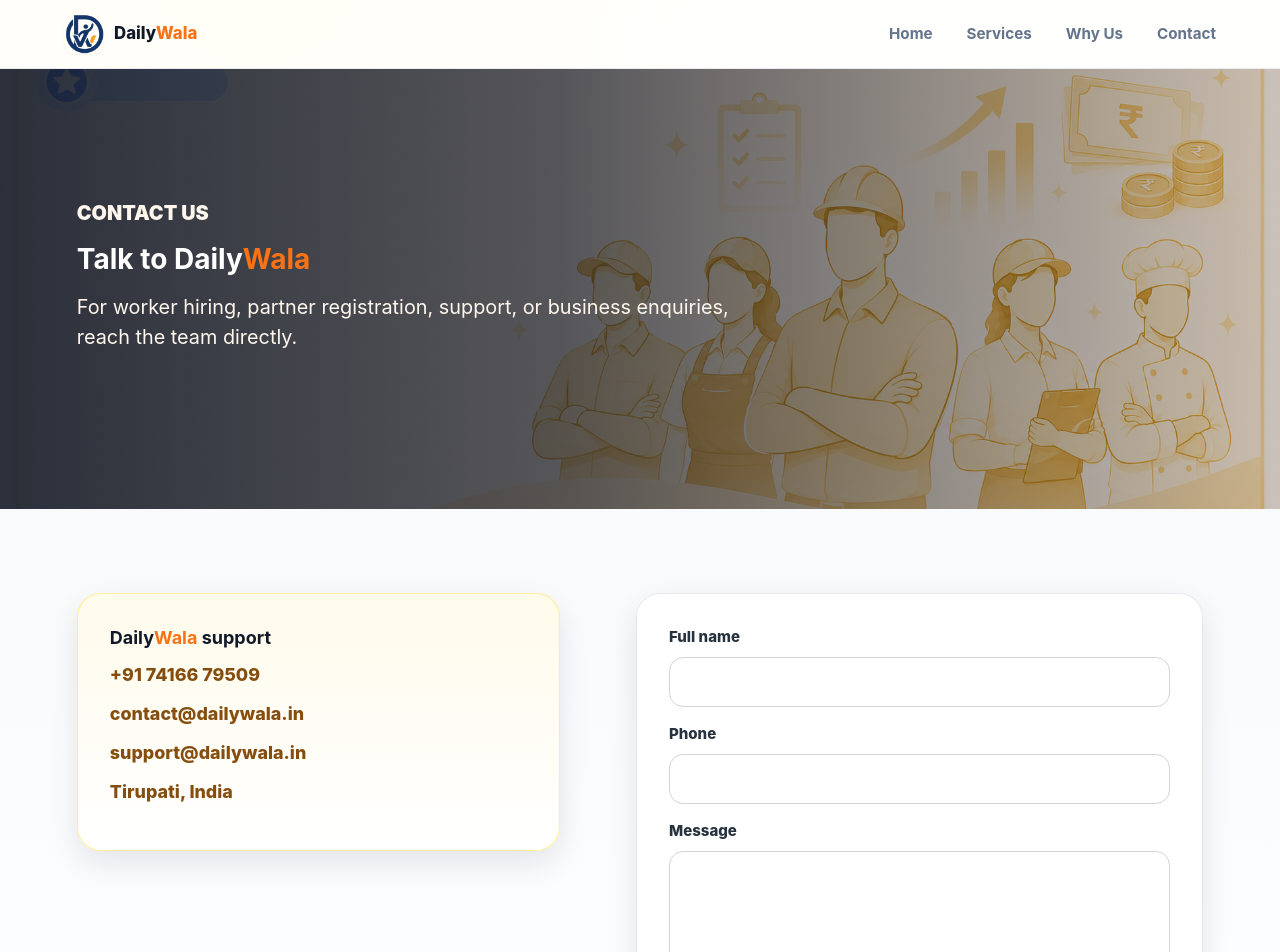
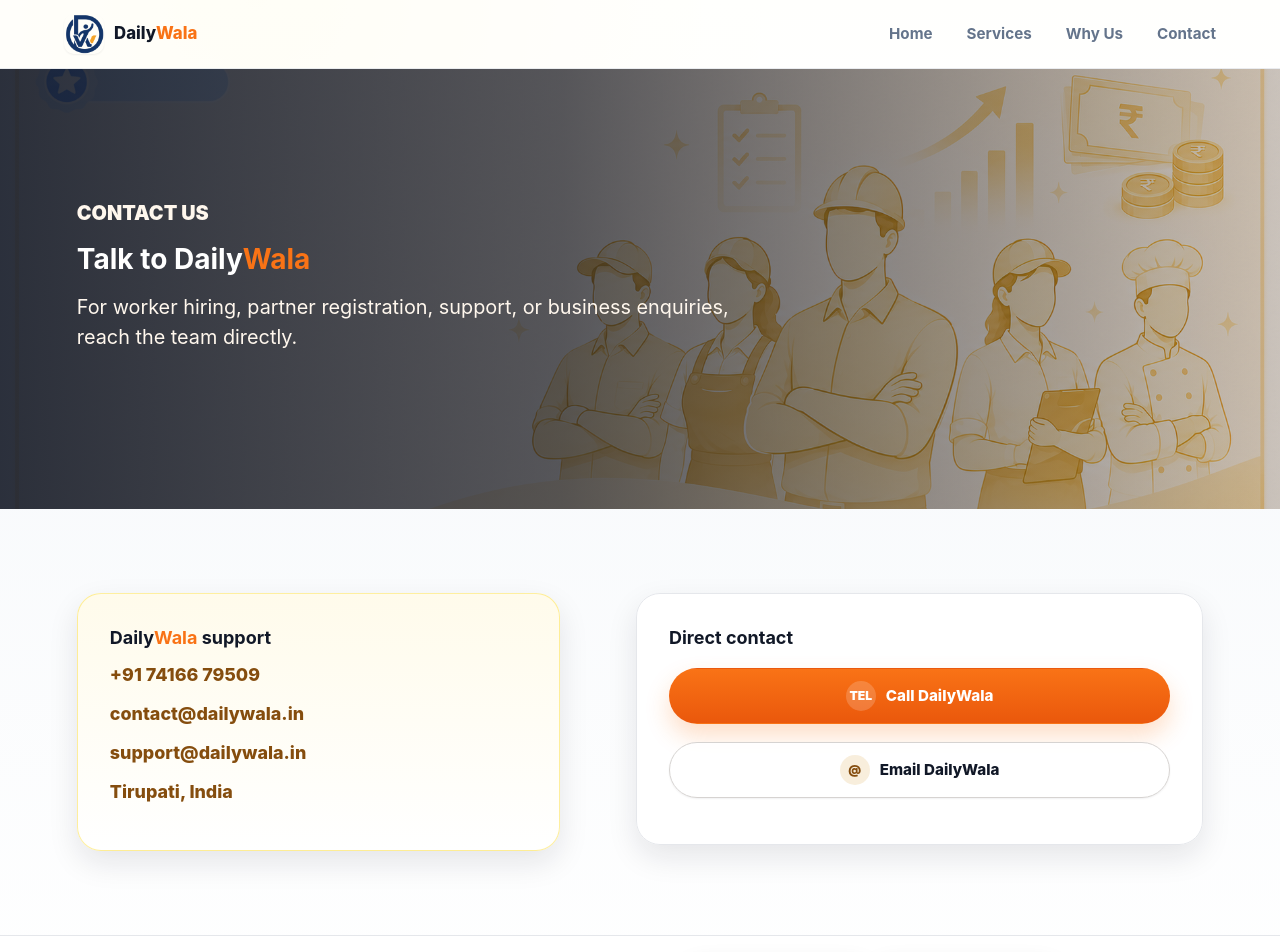
Before and after one commit to jnanamai052930/dailywala-seo-homepage, a Next.js app: page /contact in a window 1280 px wide. Shown: the top 952 px of the page. Built offline with nearby package versions, Linux system fonts and the light colour scheme.

Commit message:
Update contact actions and card styling

```diff
--- a/app/contact/page.tsx
+++ b/app/contact/page.tsx
@@ -9,6 +9,26 @@
 };
 
 export default function ContactPage() {
+  const emailSubject = 'DailyWala enquiry';
+  const emailBody = [
+    'Hello DailyWala team,',
+    '',
+    'Name:',
+    'Phone:',
+    'Email (optional):',
+    'Location:',
+    'Work or service needed:',
+    'Preferred date:',
+    '',
+    'Message:',
+  ].join('\n');
+  const encodedEmail = encodeURIComponent(siteConfig.email);
+  const encodedSubject = encodeURIComponent(emailSubject);
+  const encodedBody = encodeURIComponent(emailBody);
+  const mailAppHref = `mailto:${siteConfig.email}?subject=${encodedSubject}&body=${encodedBody}`;
+  const gmailHref = `https://mail.google.com/mail/?view=cm&fs=1&to=${encodedEmail}&su=${encodedSubject}&body=${encodedBody}`;
+  const outlookHref = `https://outlook.office.com/mail/deeplink/compose?to=${encodedEmail}&subject=${encodedSubject}&body=${encodedBody}`;
+
   const contactPage = {
     '@context': 'https://schema.org',
     '@type': 'ContactPage',
@@ -51,25 +71,28 @@
           <div className="contact-details">
             <h2><DailyWalaWordmark className="inline-wordmark" /> support</h2>
             <a href={siteConfig.phoneHref}>{siteConfig.phoneDisplay}</a>
-            <a href={`mailto:${siteConfig.email}`}>{siteConfig.email}</a>
+            <a href={mailAppHref}>{siteConfig.email}</a>
             <a href={`mailto:${siteConfig.supportEmail}`}>{siteConfig.supportEmail}</a>
             <p>{siteConfig.addressLocality}, India</p>
           </div>
-          <form className="contact-form" action={`mailto:${siteConfig.email}`} method="post" encType="text/plain">
-            <label>
-              Full name
-              <input name="name" autoComplete="name" required />
-            </label>
-            <label>
-              Phone
-              <input name="phone" autoComplete="tel" inputMode="tel" required />
-            </label>
-            <label>
-              Message
-              <textarea name="message" rows={5} />
-            </label>
-            <button type="submit">Send enquiry</button>
-          </form>
+          <div className="contact-action-panel">
+            <h2>Direct contact</h2>
+            <a className="primary-action contact-action-button" href={siteConfig.phoneHref}>
+              <span className="contact-action-icon" aria-hidden="true">tel</span>
+              Call DailyWala
+            </a>
+            <details className="email-options">
+              <summary className="secondary-action contact-action-button">
+                <span className="contact-action-icon" aria-hidden="true">@</span>
+                Email DailyWala
+              </summary>
+              <div className="email-choice-grid">
+                <a href={gmailHref} target="_blank" rel="noreferrer">Gmail</a>
+                <a href={outlookHref} target="_blank" rel="noreferrer">Outlook</a>
+                <a href={mailAppHref}>Mail app</a>
+              </div>
+            </details>
+          </div>
         </section>
       </main>
       <SiteFooter />
--- a/app/globals.css
+++ b/app/globals.css
@@ -421,6 +421,18 @@
   font-size: 1.06rem;
 }
 
+.home-audience-section {
+  grid-template-columns: minmax(220px, 0.62fr) minmax(0, 1.38fr);
+}
+
+.home-audience-copy {
+  max-width: 430px;
+}
+
+.home-audience-copy .eyebrow {
+  max-width: 330px;
+}
+
 .home-intro-heading {
   font-size: 18px;
   line-height: 1.45;
@@ -435,6 +447,7 @@
 
 .role-grid {
   grid-template-columns: repeat(3, minmax(0, 1fr));
+  gap: 20px;
 }
 
 .service-groups {
@@ -479,6 +492,21 @@
 .contractor-card,
 .worker-card {
   position: relative;
+}
+
+.customer-card {
+  border-color: rgba(249, 115, 22, 0.2);
+  background: linear-gradient(180deg, #fff7ed 0%, #fffdf7 100%);
+}
+
+.contractor-card {
+  border-color: rgba(39, 64, 139, 0.18);
+  background: linear-gradient(180deg, #eff6ff 0%, #f8fbff 100%);
+}
+
+.worker-card {
+  border-color: rgba(22, 163, 74, 0.18);
+  background: linear-gradient(180deg, #f0fdf4 0%, #fbfffc 100%);
 }
 
 .customer-card::before,
@@ -589,6 +617,21 @@
   background: linear-gradient(180deg, #f0fdf4, #ffffff);
 }
 
+.service-group-card-construction-and-site-work {
+  border-color: rgba(202, 138, 4, 0.2);
+  background: linear-gradient(180deg, #fffbeb 0%, #fffdf7 100%);
+}
+
+.service-group-card-repairs-and-maintenance {
+  border-color: rgba(8, 145, 178, 0.16);
+  background: linear-gradient(180deg, #ecfeff 0%, #f8feff 100%);
+}
+
+.service-group-card-operations-and-support {
+  border-color: rgba(124, 58, 237, 0.14);
+  background: linear-gradient(180deg, #f5f3ff 0%, #fbfaff 100%);
+}
+
 .process-list {
   display: grid;
   gap: 14px;
@@ -601,21 +644,37 @@
   position: relative;
   overflow: hidden;
   background:
-    linear-gradient(90deg, rgba(255, 251, 235, 0.94) 0%, rgba(255, 255, 255, 0.88) 50%, rgba(254, 243, 199, 0.82) 100%),
-    url('/images/services-line-sketch.png') center / cover no-repeat;
+    linear-gradient(90deg, rgba(17, 24, 39, 0.86) 0%, rgba(17, 24, 39, 0.7) 48%, rgba(17, 24, 39, 0.18) 100%),
+    linear-gradient(0deg, rgba(133, 77, 14, 0.18), rgba(133, 77, 14, 0.18)),
+    url('/images/services-hero-sketch.png') center / cover no-repeat;
+  color: #ffffff;
 }
 
 .sketch-process-band::before {
   content: "";
   position: absolute;
   inset: 0;
-  background: rgba(255, 255, 255, 0.22);
+  background: linear-gradient(180deg, rgba(255, 255, 255, 0.06), rgba(255, 255, 255, 0));
   pointer-events: none;
 }
 
 .sketch-process-band > * {
   position: relative;
   z-index: 1;
+}
+
+.sketch-process-band h2 {
+  color: #ffffff;
+}
+
+.sketch-process-band .eyebrow {
+  color: #fef3c7;
+}
+
+.sketch-process-band .process-list li {
+  border-color: rgba(255, 255, 255, 0.26);
+  border-left-color: var(--brand-hi);
+  background: rgba(255, 255, 255, 0.95);
 }
 
 .process-list li {
@@ -740,9 +799,9 @@
   font-weight: 800;
 }
 
-.contact-form {
+.contact-action-panel {
   display: grid;
-  gap: 16px;
+  gap: 18px;
   padding: 32px;
   border: 1px solid var(--line);
   border-radius: 24px;
@@ -750,35 +809,72 @@
   box-shadow: var(--shadow-md);
 }
 
-.contact-form label {
-  display: grid;
-  gap: 8px;
-  color: var(--ink-soft);
-  font-size: 0.94rem;
-  font-weight: 800;
+.contact-action-panel h2 {
+  margin-bottom: 0;
 }
 
-.contact-form input,
-.contact-form textarea {
+.contact-action-button {
   width: 100%;
-  border: 1px solid #d6d3d1;
+  gap: 10px;
+}
+
+.contact-action-icon {
+  display: inline-grid;
+  place-items: center;
+  width: 30px;
+  height: 30px;
+  border-radius: 999px;
+  background: rgba(255, 255, 255, 0.18);
+  font-size: 0.76rem;
+  font-weight: 900;
+  line-height: 1;
+  text-transform: uppercase;
+}
+
+.secondary-action .contact-action-icon {
+  background: rgba(202, 138, 4, 0.14);
+  color: var(--brand-dark);
+}
+
+.email-options {
+  display: grid;
+  gap: 14px;
+}
+
+.email-options summary {
+  list-style: none;
+}
+
+.email-options summary::-webkit-details-marker {
+  display: none;
+}
+
+.email-choice-grid {
+  display: grid;
+  grid-template-columns: repeat(3, minmax(0, 1fr));
+  gap: 10px;
+}
+
+.email-choice-grid a {
+  display: inline-flex;
+  align-items: center;
+  justify-content: center;
+  min-height: 46px;
+  padding: 12px 14px;
+  border: 1px solid rgba(229, 231, 235, 0.9);
   border-radius: 14px;
   background: #ffffff;
-  color: var(--ink);
-  font: inherit;
-  padding: 13px 14px;
-  outline: none;
-  transition: border-color 160ms ease, box-shadow 160ms ease;
+  color: var(--ink-soft);
+  font-size: 0.95rem;
+  font-weight: 900;
+  box-shadow: var(--shadow-sm);
+  transition: border-color 160ms ease, color 160ms ease, transform 160ms ease;
 }
 
-.contact-form input:focus,
-.contact-form textarea:focus {
+.email-choice-grid a:hover {
   border-color: var(--brand);
-  box-shadow: 0 0 0 4px rgba(253, 224, 71, 0.25);
-}
-
-.contact-form textarea {
-  resize: vertical;
+  color: var(--brand-dark);
+  transform: translateY(-1px);
 }
 
 .site-footer {
@@ -983,6 +1079,10 @@
     grid-template-columns: 1fr;
   }
 
+  .home-audience-copy {
+    max-width: none;
+  }
+
   .section-heading,
   .contact-band,
   .site-footer {
@@ -1053,6 +1153,10 @@
   button {
     width: 100%;
   }
+
+  .email-choice-grid {
+    grid-template-columns: 1fr;
+  }
 }
 
 @media (prefers-reduced-motion: reduce) {
--- a/app/page.tsx
+++ b/app/page.tsx
@@ -45,8 +45,8 @@
           <div><strong>Transparent wages</strong><span>Clear daily-rate selection</span></div>
         </section>
 
-        <section className="section two-column">
-          <div>
+        <section className="section two-column home-audience-section">
+          <div className="home-audience-copy">
             <p className="eyebrow">Workers for construction, sites, homes, and businesses</p>
             <h2 className="home-intro-heading"><DailyWalaWordmark className="inline-wordmark" /> brings hiring and work discovery into one flow</h2>
             <p>
--- a/app/services/page.tsx
+++ b/app/services/page.tsx
@@ -53,7 +53,7 @@
 
         <section className="section service-groups">
           {serviceGroups.map((group) => (
-            <article className="service-card" key={group.title}>
+            <article className={`service-card service-group-card service-group-card-${group.slug}`} key={group.title}>
               <h2><Link href={serviceHref(group.slug)}>{group.title}</Link></h2>
               <ul>
                 {group.items.map((item) => (
```
